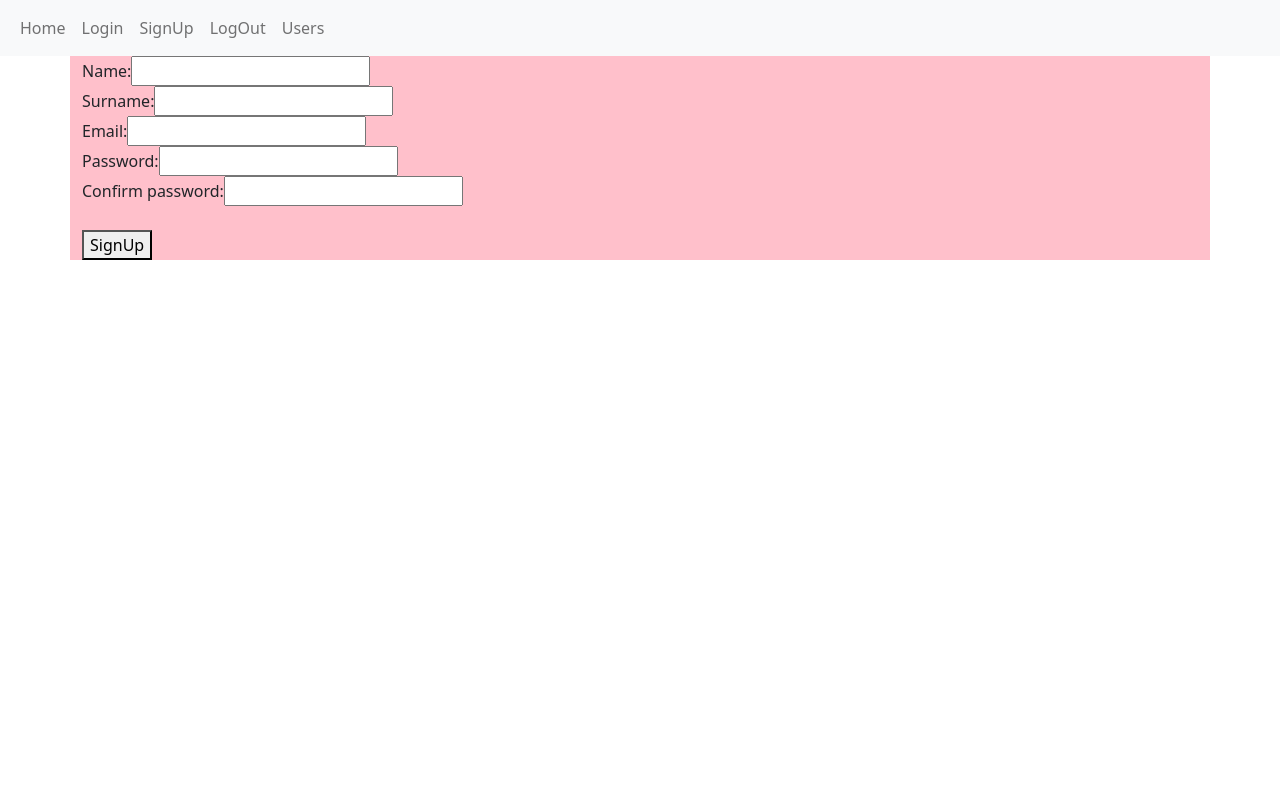
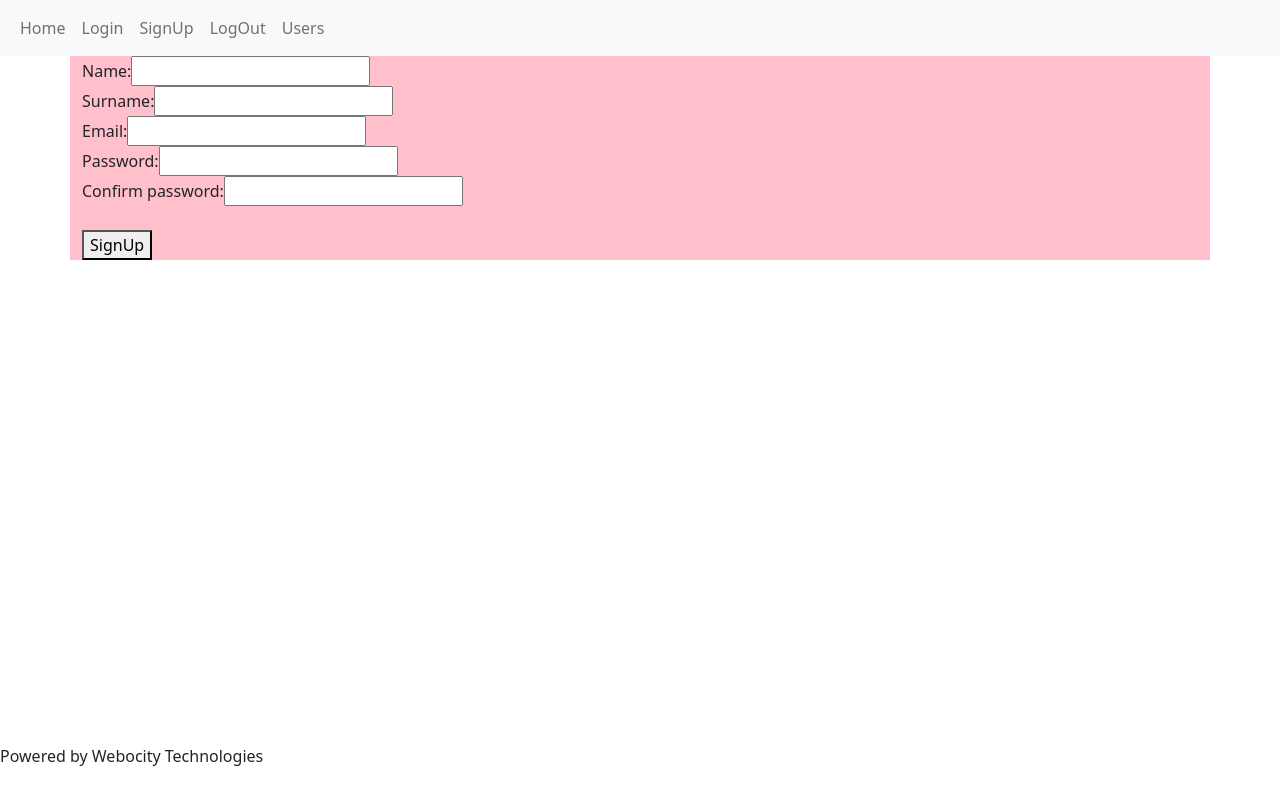
Before and after one commit to AdrianMzn/pruebaTecnicaFrontEnd, an Angular app in the folder appUsers/: page /signup in a window 1280 px wide. Built offline with nearby package versions, Linux system fonts and the light colour scheme.

Commit message:
footer añadido

```diff
--- a/appUsers/src/app/app.module.ts
+++ b/appUsers/src/app/app.module.ts
@@ -11,6 +11,7 @@ import { SignupPageComponent } from './components/signup-page/signup-page.compon
 import { HomePageComponent } from './components/home-page/home-page.component';
 import { ErrorPageComponent } from './components/error-page/error-page.component';
 import { HttpClient, HttpClientModule } from '@angular/common/http';
+
 
 import { UsersService } from './services/usersService/users-service.service';
 import { NavbarComponent } from './components/navbar/navbar.component';
@@ -42,7 +43,7 @@ const misRutas: Routes = [
     RouterModule.forRoot(misRutas),
     FormsModule,
     HttpClientModule,
-    ReactiveFormsModule
+    ReactiveFormsModule,
   ],
   providers: [UsersService],
   bootstrap: [AppComponent]
--- a/appUsers/src/app/components/signup-page/signup-page.component.ts
+++ b/appUsers/src/app/components/signup-page/signup-page.component.ts
@@ -1,5 +1,6 @@
 import { Component, OnInit } from '@angular/core';
 import { FormControl, FormGroup, Validators } from '@angular/forms';
+import { Router } from '@angular/router';
 import { UsersService } from 'src/app/services/usersService/users-service.service';
 import { CustomValidators } from 'src/app/validators/customValidators';
 
@@ -24,7 +25,7 @@ export class SignupPageComponent implements OnInit {
     surname: new FormControl('', [Validators.required])
   }, [CustomValidators.MatchValidator('password', 'passwordConfirm')]);
 
-  constructor(private usersService : UsersService) { }
+  constructor(private usersService : UsersService, private router: Router) { }
 
   ngOnInit(): void {
   }
@@ -65,6 +66,7 @@ export class SignupPageComponent implements OnInit {
         alert("Usuario registrado");
         console.log(data)
         this.signupForm.reset();
+        this.router.navigate(['login']);
       }), (error: any) => {
         console.log(error)
       }
--- a/appUsers/src/index.html
+++ b/appUsers/src/index.html
@@ -11,6 +11,14 @@
 <body>
   <app-root></app-root>
 
+  <footer >
+    <md-toolbar class="md-hue-2 md-scroll-shrink">
+      <div layout="row" layout-align="center center" flex>
+        Powered by Webocity Technologies
+      </div>
+    </md-toolbar>
+  </footer>
+
   <script src="https://cdn.jsdelivr.net/npm/bootstrap@5.2.0/dist/js/bootstrap.bundle.min.js" integrity="sha384-A3rJD856KowSb7dwlZdYEkO39Gagi7vIsF0jrRAoQmDKKtQBHUuLZ9AsSv4jD4Xa" crossorigin="anonymous"></script>
   <script src="https://cdn.jsdelivr.net/npm/@popperjs/core@2.11.5/dist/umd/popper.min.js" integrity="sha384-Xe+8cL9oJa6tN/veChSP7q+mnSPaj5Bcu9mPX5F5xIGE0DVittaqT5lorf0EI7Vk" crossorigin="anonymous"></script>
 </body>
--- a/appUsers/src/styles.css
+++ b/appUsers/src/styles.css
@@ -1 +1,26 @@
 /* You can add global styles to this file, and also import other style files */
+.b-example-divider {
+    height: 3rem;
+    background-color: rgba(0, 0, 0, .1);
+    border: solid rgba(0, 0, 0, .15);
+    border-width: 1px 0;
+    box-shadow: inset 0 .5em 1.5em rgba(0, 0, 0, .1), inset 0 .125em .5em rgba(0, 0, 0, .15);
+  }
+
+html,body {
+    height: 100%;
+    position: relative;
+}
+
+app-root {
+  min-height: 100%;
+  display: block;
+  position: relative;
+  padding-bottom: 56px;
+}
+
+footer {
+  position: relative;
+  bottom: 56px;
+  width: 100%;
+}
```
Also changed, not shown: appUsers/src/app/app.component.html (line endings or trailing spaces), 1 other file (tests, documents, lock files or other folders).
